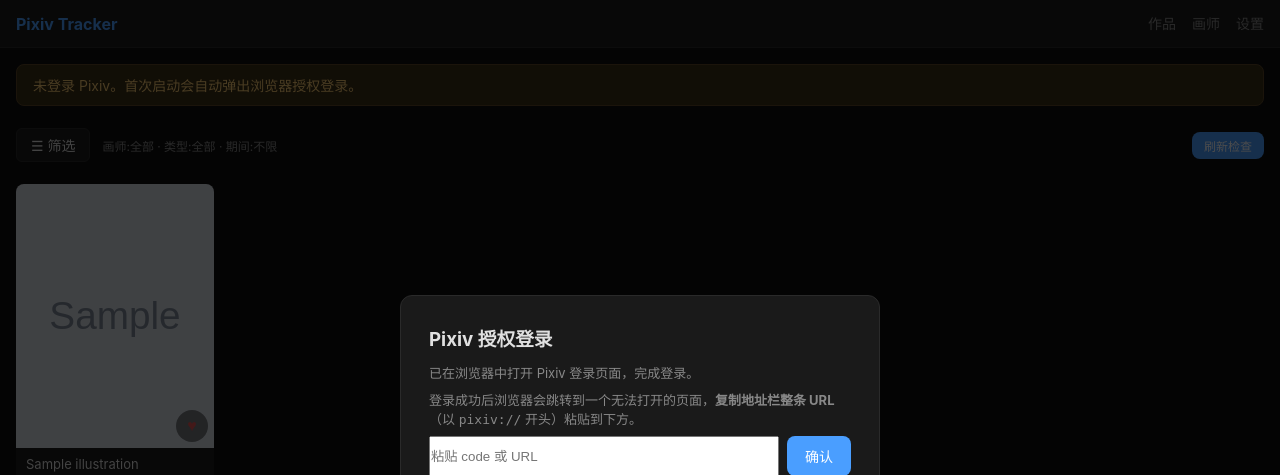
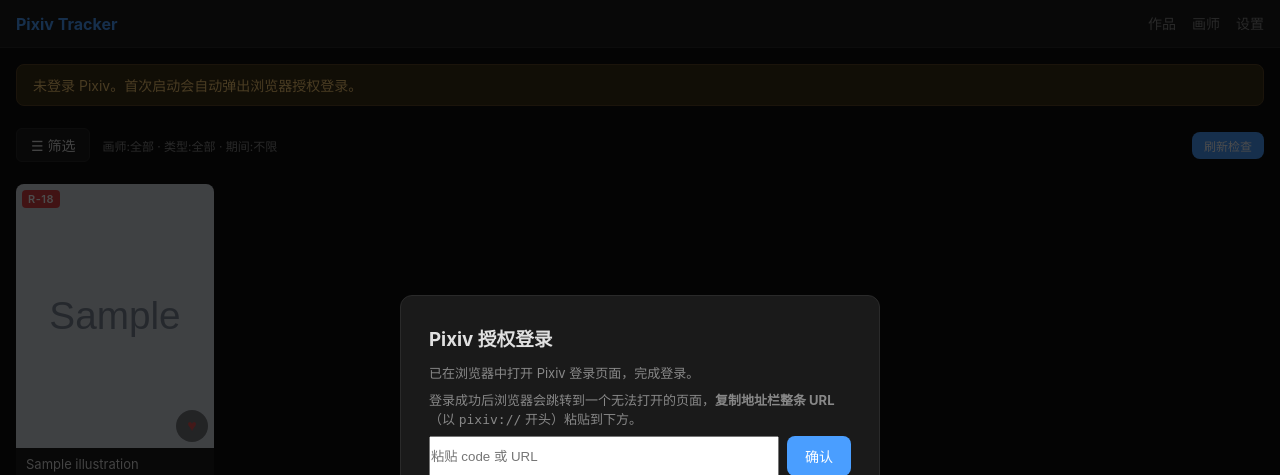
Before and after one commit to prince-dulb/pixiv-tracking-tool, a FastAPI app: page / in a window 1280 px wide. Shown: the top 475 px of the page. Run offline with FastAPI, Linux system fonts and the light colour scheme; tables that the repository leaves empty hold one stand-in row (values such as "Sample post"); grey boxes marked "Sample" are stand-in pictures; data that the repository does not hold is empty.

Commit message:
feat: R-18/R-18G 角标 + index.html 同步无图可点修复

```diff
--- a/app/src/client.py
+++ b/app/src/client.py
@@ -243,5 +243,6 @@ class PixivClient:
             "posted_at": illust.get("create_date"),
             "is_bookmarked": illust.get("is_bookmarked", False),
             "caption": illust.get("caption", ""),
+            "x_restrict": illust.get("x_restrict", 0),
             "urls": urls,
         }
--- a/app/src/models.py
+++ b/app/src/models.py
@@ -68,6 +68,7 @@ class Illustration(Base):
     is_bookmarked = Column(Boolean, default=False)
     rating = Column(Integer, default=0)
     caption = Column(Text, default="")
+    x_restrict = Column(Integer, default=0)  # 0=全年龄, 1=R-18, 2=R-18G
 
     artist = relationship("TrackedArtist", back_populates="illustrations")
     tags_rel = relationship("IllustrationTag", cascade="all, delete-orphan")
@@ -106,6 +107,8 @@ def _migrate_existing_db():
             conn.exec_driver_sql("ALTER TABLE illustration ADD COLUMN is_bookmarked BOOLEAN DEFAULT 0")
         if not _column_exists(dbapi_connection, "illustration", "caption"):
             conn.exec_driver_sql("ALTER TABLE illustration ADD COLUMN caption TEXT DEFAULT ''")
+        if not _column_exists(dbapi_connection, "illustration", "x_restrict"):
+            conn.exec_driver_sql("ALTER TABLE illustration ADD COLUMN x_restrict INTEGER DEFAULT 0")
 
         # v0.0.6: illustration_tag 表
         if not _table_exists(dbapi_connection, "illustration_tag"):
--- a/app/src/templates/gallery_fragment.html
+++ b/app/src/templates/gallery_fragment.html
@@ -17,6 +17,11 @@
                 title="{{ '取消收藏' if illust.is_bookmarked else '收藏' }}">
             {{ '♥' if illust.is_bookmarked else '♡' }}
         </button>
+        {% if illust.x_restrict == 1 %}
+        <span class="card-r18">R-18</span>
+        {% elif illust.x_restrict == 2 %}
+        <span class="card-r18 r18g">R-18G</span>
+        {% endif %}
         {% if illust.page_count > 1 %}
         <span class="card-page-count{% if illust.type == 'manga' %} manga{% endif %}">{{ illust.page_count }}P</span>
         {% endif %}
--- a/app/src/templates/index.html
+++ b/app/src/templates/index.html
@@ -609,22 +609,27 @@
     {% for illust in illustrations %}
     <div class="illust-card {% if illust.is_hidden %}card-hidden{% endif %}">
         <div class="thumb-container">
+            <a href="/illust/{{ illust.id }}{% if selected_artist_ids is not none or selected_types is not none or show_hidden %}?{% if selected_artist_ids is not none %}artist_ids={{ selected_artist_ids|join(',') }}{% endif %}{% if selected_artist_ids is not none and selected_types is not none %}&{% endif %}{% if selected_types is not none %}types={{ selected_types|join(',') }}{% endif %}{% if (selected_artist_ids is not none or selected_types is not none) and show_hidden %}&{% endif %}{% if show_hidden %}show_hidden=1{% endif %}{% endif %}">
             {% if illust.file_paths %}
-            <a href="/illust/{{ illust.id }}{% if selected_artist_ids is not none or selected_types is not none or show_hidden %}?{% if selected_artist_ids is not none %}artist_ids={{ selected_artist_ids|join(',') }}{% endif %}{% if selected_artist_ids is not none and selected_types is not none %}&{% endif %}{% if selected_types is not none %}types={{ selected_types|join(',') }}{% endif %}{% if (selected_artist_ids is not none or selected_types is not none) and show_hidden %}&{% endif %}{% if show_hidden %}show_hidden=1{% endif %}{% endif %}">
                 <img src="{{ illust.file_paths.split(',')[0] }}"
                      alt="{{ illust.title }}"
                      loading="lazy"
                      class="illust-thumb"
                      onerror="this.src='/static/placeholder.svg'">
+            {% else %}
+                <div class="illust-thumb placeholder" style="display:flex;align-items:center;justify-content:center;color:var(--text-dim);font-size:12px;">未下载</div>
+            {% endif %}
             </a>
-            {% else %}
-            <div class="illust-thumb placeholder"></div>
-            {% endif %}
             <button class="card-bookmark-btn{% if illust.is_bookmarked %} bookmarked{% endif %}"
                     data-illust-id="{{ illust.id }}"
                     title="{{ '取消收藏' if illust.is_bookmarked else '收藏' }}">
                 {{ '♥' if illust.is_bookmarked else '♡' }}
             </button>
+            {% if illust.x_restrict == 1 %}
+            <span class="card-r18">R-18</span>
+            {% elif illust.x_restrict == 2 %}
+            <span class="card-r18 r18g">R-18G</span>
+            {% endif %}
             {% if illust.page_count > 1 %}
             <span class="card-page-count{% if illust.type == 'manga' %} manga{% endif %}">{{ illust.page_count }}P</span>
             {% endif %}
--- a/app/src/tracker.py
+++ b/app/src/tracker.py
@@ -649,6 +649,7 @@ class Tracker:
             view_count=illust_data["view_count"],
             posted_at=posted_at,
             is_bookmarked=illust_data.get("is_bookmarked", False),
+            x_restrict=illust_data.get("x_restrict", 0),
         )
         session.add(illust)
         session.commit()
--- a/app/static/style.css
+++ b/app/static/style.css
@@ -573,6 +573,20 @@ button:hover { opacity: 0.9; }
 }
 
 /* 卡片多p角标 */
+.card-r18 {
+    position: absolute;
+    top: 6px;
+    left: 6px;
+    padding: 2px 6px;
+    border-radius: 4px;
+    background: rgba(220,38,38,0.85);
+    color: #fff;
+    font-size: 11px;
+    font-weight: 600;
+    letter-spacing: 0.5px;
+    z-index: 2;
+}
+.card-r18.r18g { background: rgba(157,23,77,0.85); }
 .card-page-count {
     position: absolute;
     bottom: 6px;
```
